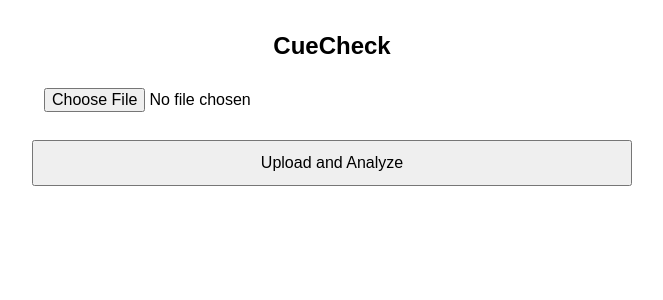
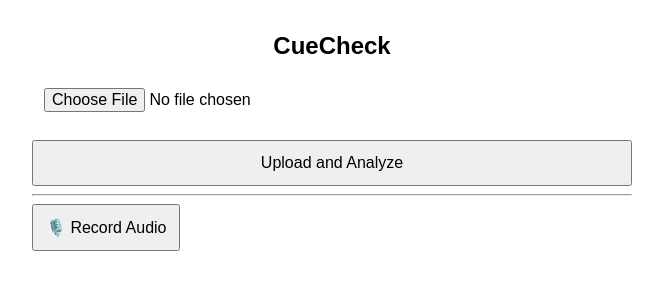
Before and after one commit to robinzclark777/doglang, a Flask app: page / in a window 1280 px wide. Shown: the top 300 px of the page, without its empty margins (308-971 px from the left). Run offline with Flask 3, Linux system fonts and the light colour scheme.

Commit message:
more bells and whistles

```diff
--- a/app.py
+++ b/app.py
@@ -9,9 +9,9 @@ from collections import Counter
 app = Flask(__name__)
 model = whisper.load_model("base")
 
-CUES = {"sit", "down", "wait", "come", "here", "place", "circle", "spin", "stand"}
-REWARD_MARKERS = {"yes", "good", "get it", "strike", "tug"}
-NO_REWARD_MARKERS = {"no", "nope", "uh", "uh uh", "wrong", "try again"}
+CUES = {"sit", "down", "stay", "come", "heel", "place", "off"}
+REWARD_MARKERS = {"yes", "good", "free", "okay"}
+NO_REWARD_MARKERS = {"nope", "uh", "uh uh", "wrong", "try again"}
 
 UPLOAD_FOLDER = "uploads"
 os.makedirs(UPLOAD_FOLDER, exist_ok=True)
@@ -23,7 +23,7 @@ def index():
         if not file:
             return redirect(url_for("index"))
 
-        filename = f"{uuid.uuid4()}.m4a"
+        filename = f"{uuid.uuid4()}.webm"
         filepath = os.path.join(UPLOAD_FOLDER, filename)
         file.save(filepath)
 
--- a/templates/index.html
+++ b/templates/index.html
@@ -5,6 +5,57 @@
     <title>CueCheck – Upload</title>
     <meta name="viewport" content="width=device-width, initial-scale=1">
     <script>
+        let mediaRecorder;
+        let recordedChunks = [];
+
+        async function startRecording() {
+            const stream = await navigator.mediaDevices.getUserMedia({ audio: true });
+            recordedChunks = [];
+            mediaRecorder = new MediaRecorder(stream);
+            mediaRecorder.ondataavailable = e => {
+                if (e.data.size > 0) recordedChunks.push(e.data);
+            };
+            mediaRecorder.onstop = uploadRecording;
+            mediaRecorder.start();
+
+            document.getElementById("record-btn").style.display = "none";
+            document.getElementById("stop-btn").style.display = "inline";
+            document.getElementById("status").innerText = "🔴 Recording...";
+        }
+
+        function stopRecording() {
+            mediaRecorder.stop();
+            document.getElementById("stop-btn").style.display = "none";
+            document.getElementById("status").innerText = "Processing...";
+        }
+
+        function uploadRecording() {
+            const blob = new Blob(recordedChunks, { type: 'audio/webm' });
+            const formData = new FormData();
+            formData.append("audio", blob, "recording.webm");
+
+            document.getElementById("spinner").style.display = "block";
+
+            fetch("/", {
+                method: "POST",
+                body: formData
+            })
+                .then(response => {
+                    if (!response.ok) throw new Error("Server error: " + response.status);
+                    return response.text();
+                })
+                .then(html => {
+                    document.open();
+                    document.write(html);
+                    document.close();
+                })
+                .catch(err => {
+                    alert("Upload failed: " + err.message);
+                    document.getElementById("spinner").style.display = "none";
+                    document.getElementById("status").innerText = "";
+                });
+        }
+
         function showSpinner() {
             document.getElementById("spinner").style.display = "block";
         }
@@ -41,6 +92,13 @@
             color: #444;
             text-align: center;
         }
+
+        #status {
+            margin-top: 10px;
+            font-weight: bold;
+            color: #d00;
+            text-align: center;
+        }
     </style>
 </head>
 
@@ -50,6 +108,13 @@
         <input type="file" name="audio" accept="audio/*" required>
         <button type="submit">Upload and Analyze</button>
     </form>
+
+    <hr>
+
+    <button id="record-btn" onclick="startRecording()">🎙️ Record Audio</button>
+    <button id="stop-btn" onclick="stopRecording()" style="display:none;">⏹️ Stop and Analyze</button>
+    <div id="status"></div>
+
     <div id="spinner">Analyzing... Please wait.</div>
 </body>
 
```
